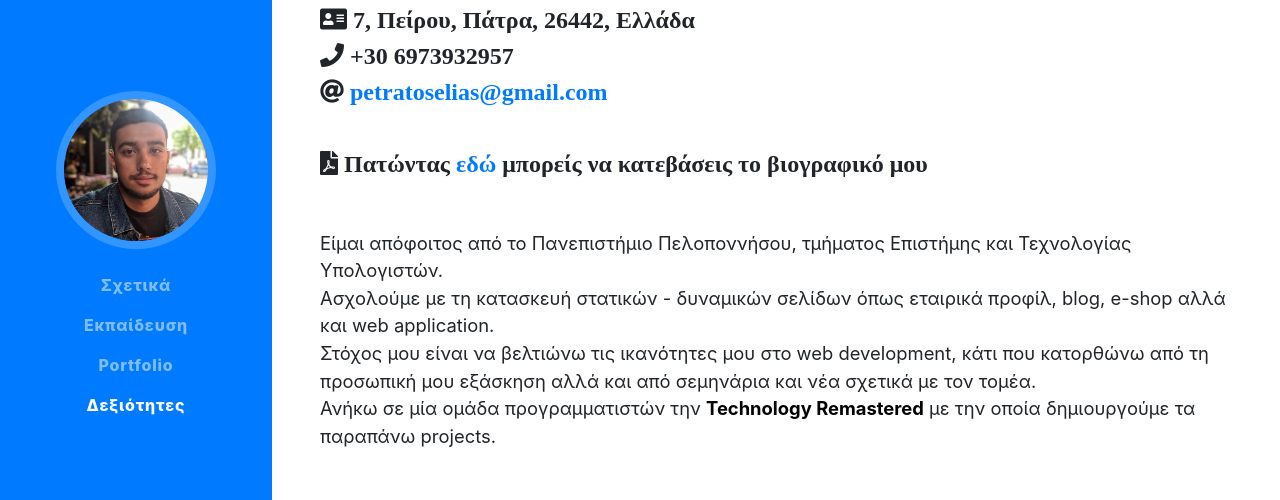
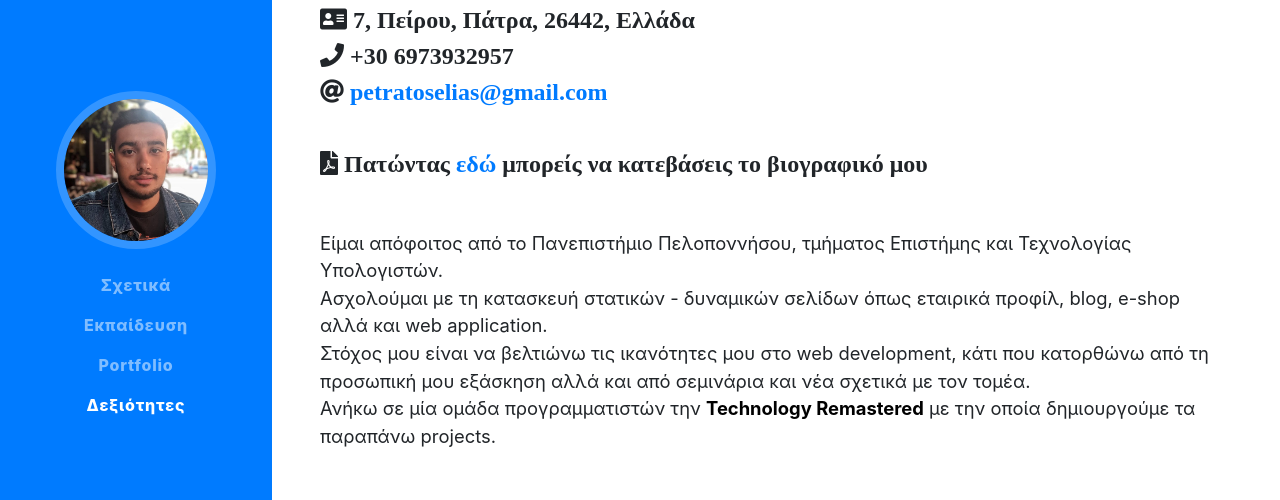
Before and after one commit to petratos/cv, a website with bundled scripts: page index.html in a window 1280 px wide. Shown: the part 146-646 px from the top of the page. Built offline with nearby package versions, Linux system fonts and the light colour scheme; a web font is replaced by a local one.

Commit message:
Update index.html

```diff
--- a/index.html
+++ b/index.html
@@ -79,8 +79,8 @@
           </div>
           <p class="lead mb-5">
            Είμαι απόφοιτος από το Πανεπιστήμιο Πελοποννήσου, τμήματος Επιστήμης και Τεχνολογίας Υπολογιστών. <br>
-            Ασχολούμε με τη κατασκευή στατικών - δυναμικών σελίδων όπως εταιρικά προφίλ, blog, e-shop αλλά και web application.<br>
-            Στόχος μου είναι να βελτιώνω τις ικανότητες μου στο web development, κάτι που κατορθώνω από τη προσωπική μου εξάσκηση αλλά και από σεμηνάρια και νέα σχετικά με τον τομέα.<br>
+            Ασχολούμαι με τη κατασκευή στατικών - δυναμικών σελίδων όπως εταιρικά προφίλ, blog, e-shop αλλά και web application.<br>
+            Στόχος μου είναι να βελτιώνω τις ικανότητες μου στο web development, κάτι που κατορθώνω από τη προσωπική μου εξάσκηση αλλά και από σεμινάρια και νέα σχετικά με τον τομέα.<br>
             Ανήκω σε μία ομάδα προγραμματιστών την <a href="https://technologyremastered.github.io/tr/" target="_blank" style="color:black;"><strong>Technology Remastered</strong></a> με την οποία δημιουργούμε
             τα παραπάνω projects.
           </p>
```
